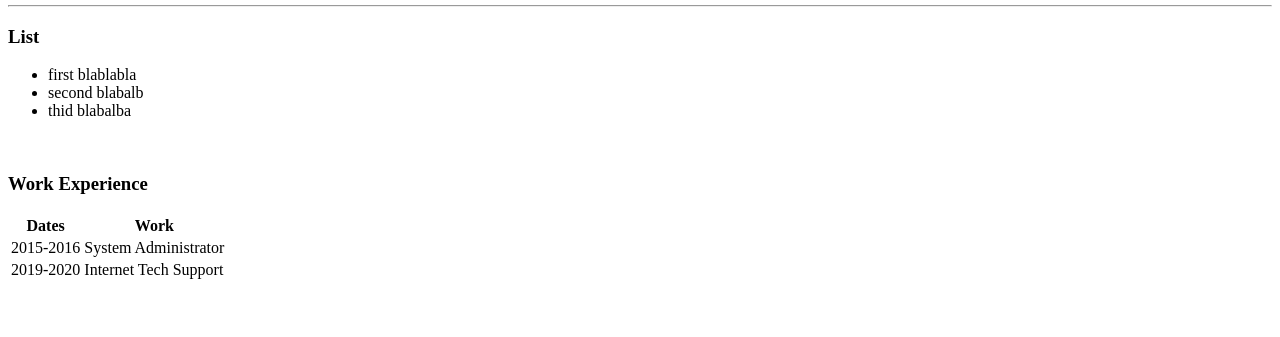
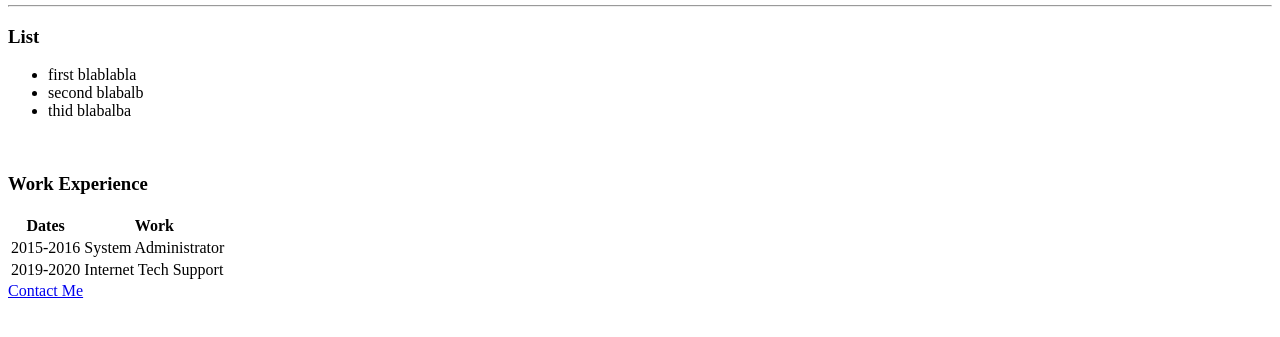
Before and after one commit to Igor-Koshevenko/cv, a plain HTML site: page index.html in a window 1280 px wide. Shown: the part 321-658 px from the top of the page. Drawn offline with Linux system fonts and the light colour scheme.

Commit message:
Link to contacts added

```diff
--- a/index.html
+++ b/index.html
@@ -42,7 +42,7 @@
             </tbody>
 
         </table>
-
+        <a href="contatcs.html">Contact Me</a>
 
     </body>
 </html>
```
